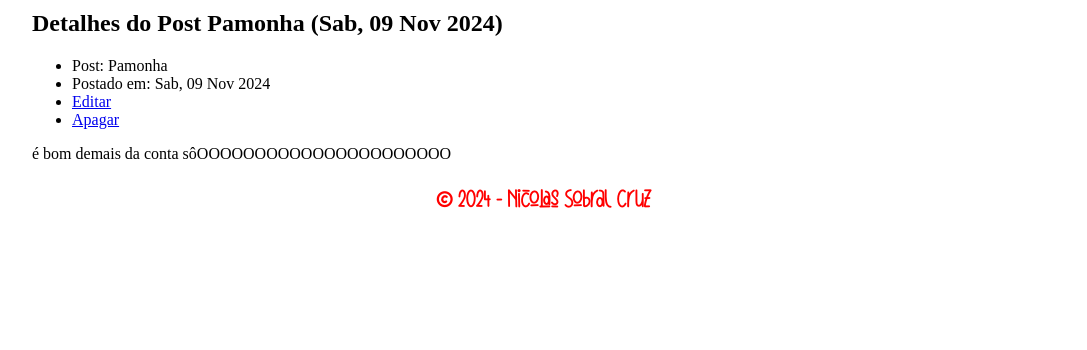
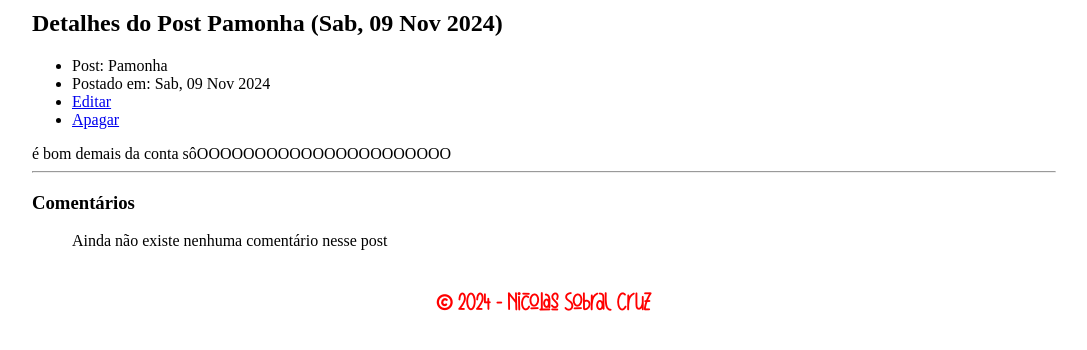
Before and after one commit to HarlesPlace/fullOFfood, a Django app: template comidas/templates/comidas/detail.html in a window 1280 px wide. Shown: the part 210-560 px from the top of the page, without its empty margins (96-1183 px from the left). Run offline with Django 5.2, Linux system fonts and the light colour scheme; the template is opened without the code that fills it: values that come from a table or form of the project are taken from there, others are empty; data comes from the database, SQL or seed files in the repository; both versions use the stored data as it was after the commit; tables that the repository leaves empty hold one stand-in row (values such as "Sample post").

Commit message:
adição do modelo de comentarios bem como a sua exibição noas páginas de detail dos posts

```diff
--- a/comidas/admin.py
+++ b/comidas/admin.py
@@ -1,4 +1,5 @@
 from django.contrib import admin
-from .models import Post
+from .models import Post, Comment
 
 admin.site.register(Post)
+admin.site.register(Comment)
--- a/comidas/models.py
+++ b/comidas/models.py
@@ -9,3 +9,11 @@ class Post(models.Model):
 
     def __str__(self):
         return f'{self.titulo} ({self.data})'
+
+class Comment(models.Model):
+    autor= models.ForeignKey(settings.AUTH_USER_MODEL,on_delete=models.CASCADE)
+    texto=models.CharField(max_length=1000)
+    data = models.DateTimeField(auto_now_add=True)
+    post = models.ForeignKey(Post, on_delete=models.CASCADE)
+    def __str__(self):
+        return f'{self.texto} - {self.autor.username}'
--- a/comidas/templates/comidas/detail.html
+++ b/comidas/templates/comidas/detail.html
@@ -15,5 +15,26 @@
       </ul>
       {{ post.conteudo |safe }}
     </section>
+    <hr>
+
+<section>
+    <header>
+        <h3>Comentários</h3>
+    </header>
+    <ul>
+        {% if post.comment_set.all %}
+            {% for comment in post.comment_set.all %}
+                <figure>
+                    <blockquote>
+                        "{{ comment.texto }}"
+                    </blockquote>
+                    <figcaption>—{{ comment.autor }}</figcaption>
+                </figure>
+            {% endfor %}
+        {% else %}
+            <p>Ainda não existe nenhuma comentário nesse post</p>
+        {% endif %}
+    </ul>
+</section>
 
 {% endblock content %}
```
Also changed, not shown: comidas/migrations/0002_alter_post_data_comment.py (added), db.sqlite3.
